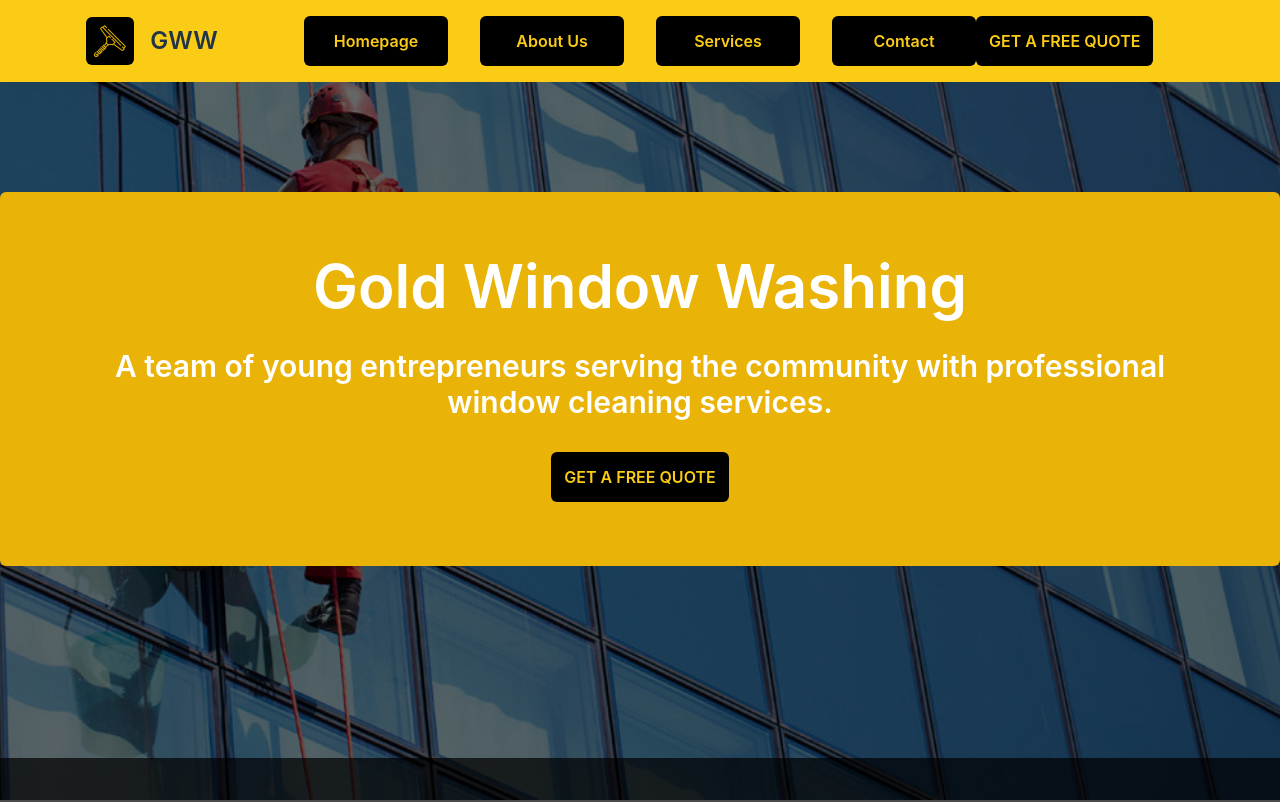
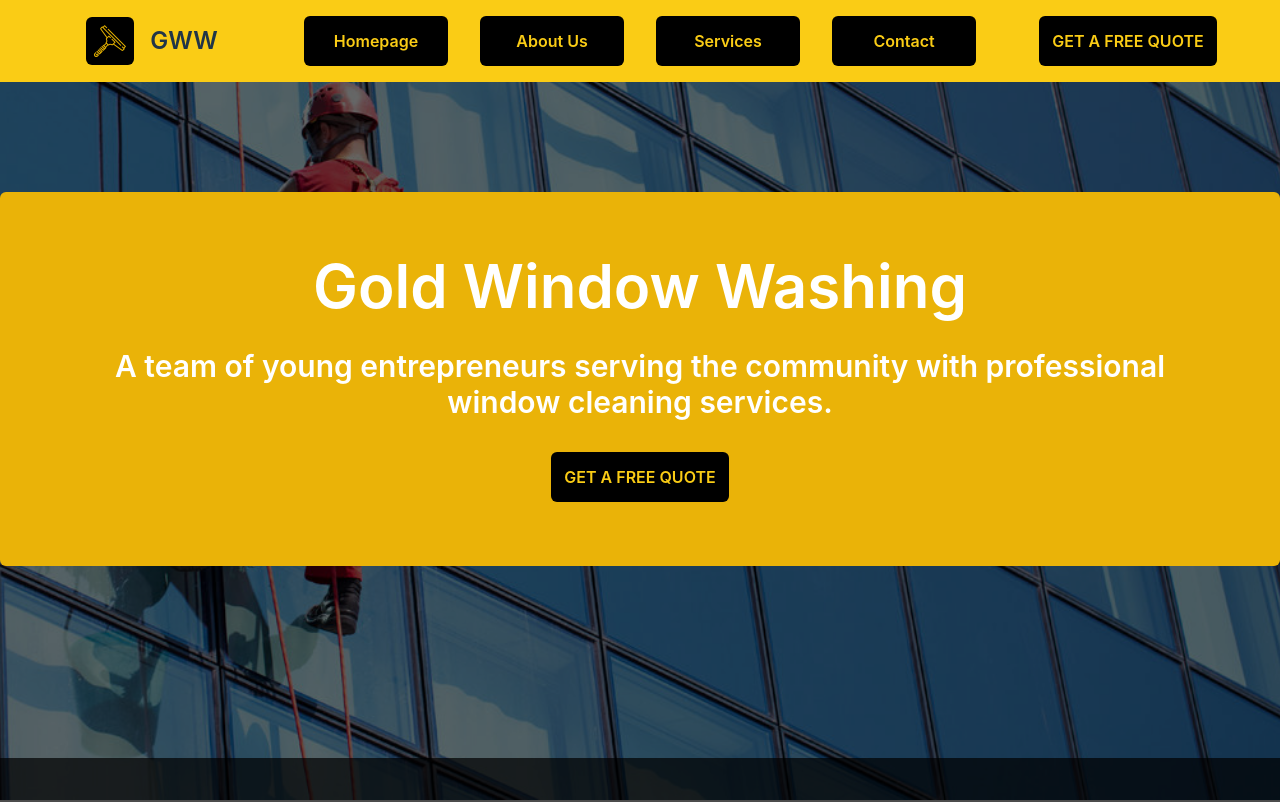
Before and after one commit to TristanCopley/goldwindowwashing, a React (Vite) app: page / in a window 1280 px wide. Shown: the top 802 px of the page. Built offline with nearby package versions, Linux system fonts and the light colour scheme.

Commit message:
Fixed navbar

```diff
--- a/src/components/navbar/navbar.jsx
+++ b/src/components/navbar/navbar.jsx
@@ -132,7 +132,7 @@ function NavigationBar() {
                 align-items: center;
             }
         `}</style>
-        <div className='w-96 h-fit'>
+        <div className='w-96 h-fit flex justify-center'>
             <span className='hidden lg:flex'>
                 <QuoteButton />
             </span>
--- a/src/components/quote_button.jsx
+++ b/src/components/quote_button.jsx
@@ -4,7 +4,7 @@ const QuoteButton = () => {
 
     return (
         <div>
-            <button className='bg-black text-yellow-400 p-3 rounded-md hover:bg-yellow-100 hover:text-black font-semibold'>
+            <button className='bg-black text-yellow-400 p-3 rounded-md hover:bg-yellow-100 hover:text-black font-semibold flex self-center'>
                 GET A FREE QUOTE
             </button>
         </div>
```
